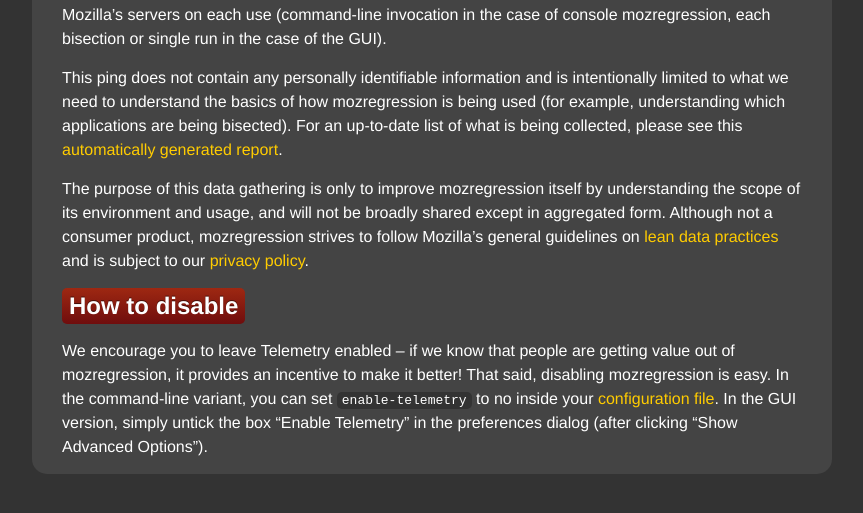
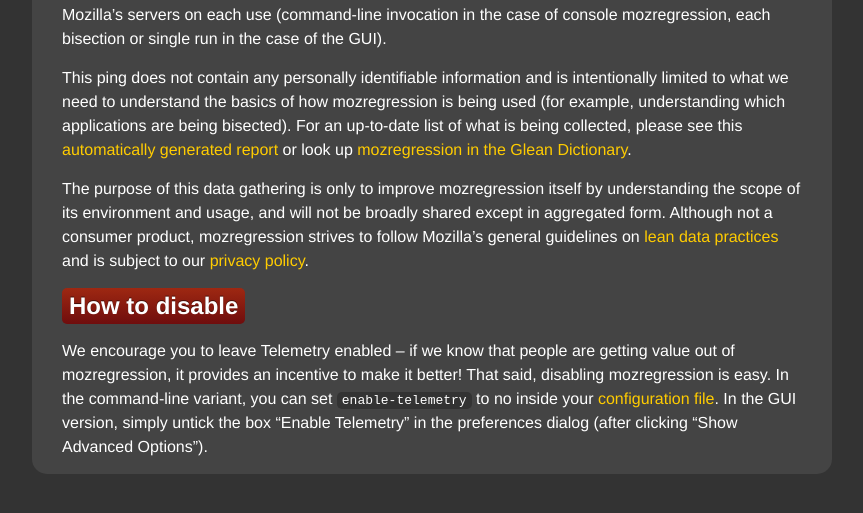
Before and after one commit to mozilla/mozregression, a Jekyll site: the page built from docs/documentation/telemetry.md, in a window 1280 px wide, cut to the strip 324-837 px from the top of the page. Shown: the whole strip, without its empty margins (208-1071 px from the left). Built offline with Jekyll 4.4.1, drawn with Linux system fonts in a browser that asks for light colours.

Commit message:
Link to glean dictionary because why not

```diff
--- a/docs/documentation/telemetry.md
+++ b/docs/documentation/telemetry.md
@@ -14,7 +14,8 @@
 of how mozregression is being used (for example, understanding
 which applications are being bisected). For an up-to-date list of
 what is being collected, please see this [automatically
-generated report](https://github.com/mozilla/mozregression/blob/master/docs/glean/metrics.md).
+generated report](https://github.com/mozilla/mozregression/blob/master/docs/glean/metrics.md) or
+look up [mozregression in the Glean Dictionary](https://dictionary.protosaur.dev/apps/mozregression).
 
 The purpose of this data gathering is only to improve mozregression itself by understanding the scope of its environment and usage, and
 will not be broadly shared except in aggregated form. Although not a consumer product, mozregression strives to follow Mozilla's general guidelines on [lean data practices](https://www.mozilla.org/en-US/about/policy/lean-data/) and is subject to our [privacy policy](https://www.mozilla.org/en-US/privacy/websites/).
```
